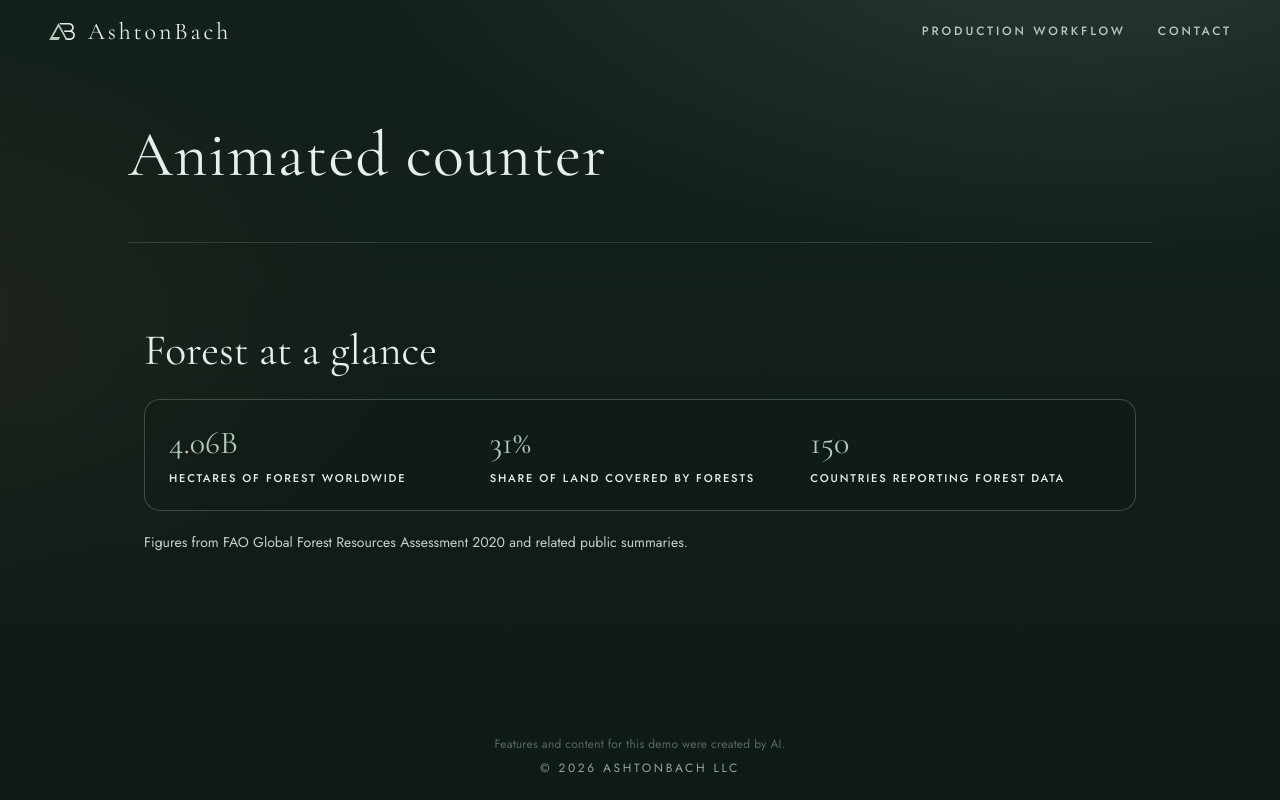
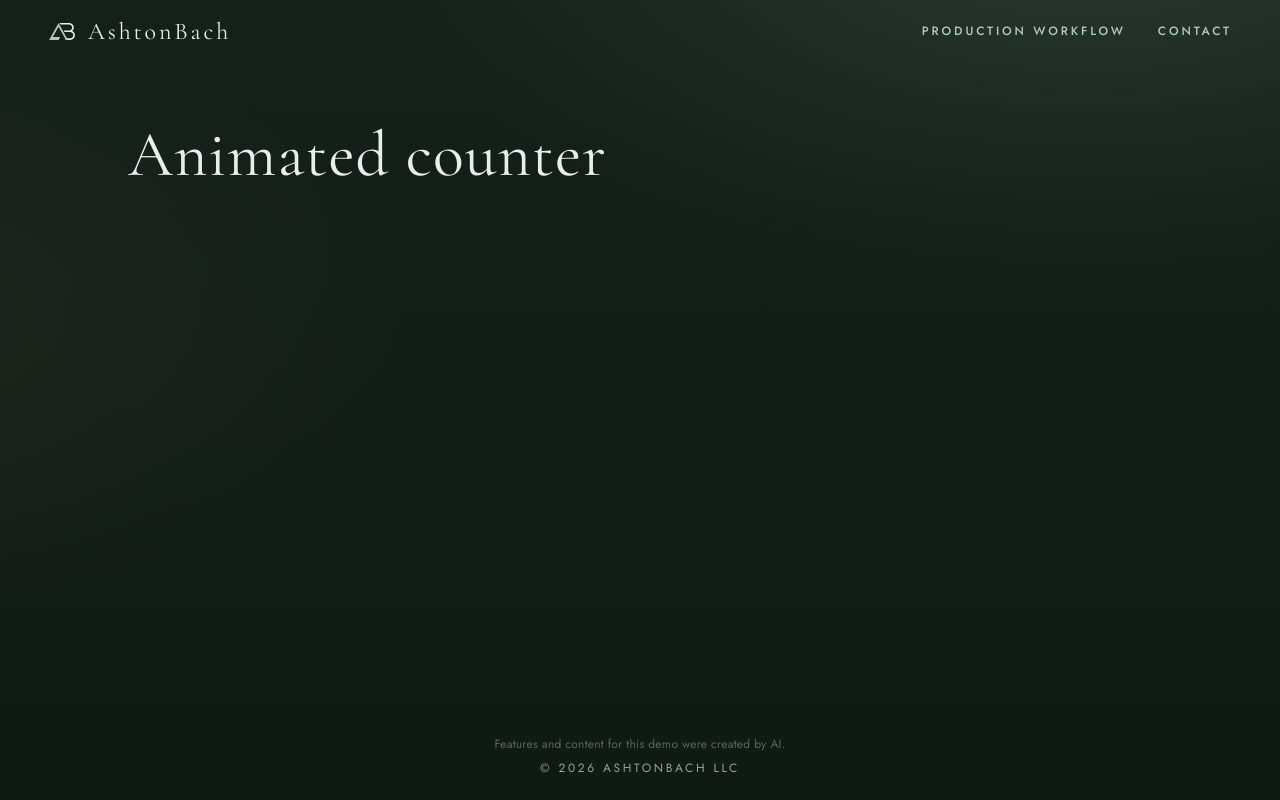
Before and after one commit to ashtonbach/agent-showcase, a Next.js app: page / in a window 1280 px wide. Built offline with nearby package versions, Linux system fonts and the light colour scheme.

Commit message:
Base: lab slot empty, from main d79bb18 (Author: Alder)

```diff
--- a/app/lab/animated-counter/index.tsx
+++ /dev/null
@@ -1,82 +0,0 @@
-"use client";
-import { useEffect, useRef, useState } from "react";
-
-/* FAO Global Forest Resources Assessment 2020; World Bank forest land %. */
-const STATS = [
-  { final: "4.06B", label: "Hectares of forest worldwide" },
-  { final: "31%", label: "Share of land covered by forests" },
-  { final: "150", label: "Countries reporting forest data" },
-];
-
-function parts(final: string) {
-  const m = final.match(/^([^0-9.-]*)([0-9]+(?:\.[0-9]+)?)(.*)$/);
-  return m ? { n: +m[2], pre: m[1], suf: m[3] } : { n: 0, pre: "", suf: final };
-}
-function fmt(n: number, final: string) {
-  const { pre, suf } = parts(final);
-  const d = final.match(/\.([0-9]+)/)?.[1]?.length ?? 0;
-  return pre + (d ? n.toFixed(d) : String(Math.round(n))) + suf;
-}
-
-function Stat({ final, label, go, still }: { final: string; label: string; go: boolean; still: boolean }) {
-  const [v, setV] = useState(still ? final : fmt(0, final));
-  useEffect(() => {
-    if (still) { setV(final); return; }
-    if (!go) return;
-    const { n } = parts(final);
-    const t0 = performance.now();
-    let id = 0;
-    const step = (t: number) => {
-      const p = Math.min(1, (t - t0) / 1200);
-      setV(p < 1 ? fmt(n * (1 - (1 - p) ** 3), final) : final);
-      if (p < 1) id = requestAnimationFrame(step);
-    };
-    id = requestAnimationFrame(step);
-    return () => cancelAnimationFrame(id);
-  }, [go, still, final]);
-  return (
-    <div className="lab-stat">
-      <strong data-final={final}>{v}</strong>
-      <span className="lab-stat-label">{label}</span>
-    </div>
-  );
-}
-
-export default function AnimatedCounter() {
-  const ref = useRef<HTMLElement>(null);
-  const [go, setGo] = useState(false);
-  const [still, setStill] = useState(false);
-  useEffect(() => {
-    const mq = matchMedia("(prefers-reduced-motion: reduce)");
-    const set = () => setStill(mq.matches);
-    set(); mq.addEventListener("change", set);
-    return () => mq.removeEventListener("change", set);
-  }, []);
-  useEffect(() => {
-    const el = ref.current;
-    if (!el) return;
-    const o = new IntersectionObserver(([e]) => e.isIntersecting && setGo(true), { threshold: 0.25 });
-    o.observe(el);
-    return () => o.disconnect();
-  }, []);
-  const css = `[data-lab="animated-counter"]{width:min(960px,100%);margin:8px auto 56px;padding:0 16px;box-sizing:border-box;color:var(--mist,#F2EFE6)}
-[data-lab="animated-counter"] h2{font-family:var(--serif);font-weight:400;font-size:30px;margin:0 0 24px}
-.lab-card{border:1px solid rgba(176,203,188,.28);border-radius:16px;padding:24px;background:rgba(18,26,22,.35)}
-.lab-stats{display:grid;grid-template-columns:repeat(3,1fr);gap:20px}
-@media(max-width:640px){.lab-stats{grid-template-columns:1fr}}
-.lab-stat strong{display:block;font-family:var(--serif);font-size:2rem;font-weight:400;color:var(--sage,#B0CBBC);line-height:1.2}
-.lab-stat-label{display:block;margin-top:8px;font-family:var(--sans);font-size:.7rem;font-weight:500;letter-spacing:.16em;text-transform:uppercase;color:#E8EEE9;line-height:1.4}
-.lab-note{margin:20px 0 0;font-size:.875rem;color:#E8EEE9;opacity:.85}`;
-  return (
-    <section ref={ref} data-lab="animated-counter" aria-labelledby="animated-counter-title">
-      <style>{css}</style>
-      <h2 id="animated-counter-title">Forest at a glance</h2>
-      <div className="lab-card">
-        <div className="lab-stats">
-          {STATS.map((s) => <Stat key={s.final} {...s} go={go} still={still} />)}
-        </div>
-      </div>
-      <p className="lab-note">Figures from FAO Global Forest Resources Assessment 2020 and related public summaries.</p>
-    </section>
-  );
-}
--- a/app/page.tsx
+++ b/app/page.tsx
@@ -1,4 +1,3 @@
-import Lab from "./lab/animated-counter";
 import { readDemoKey, demoTitle } from "./demo-name";
 const demoKey = readDemoKey();
 const demoName = demoTitle();
@@ -6,7 +5,7 @@ export default function Page() {
   return (
     <div className="page-stack">
       <h1 className="demo-title" data-i18n={demoKey}>{demoName}</h1>
-      <Lab /> {/* lab:slot */}
+      {/* lab:slot */}
     </div>
   );
 }
```
